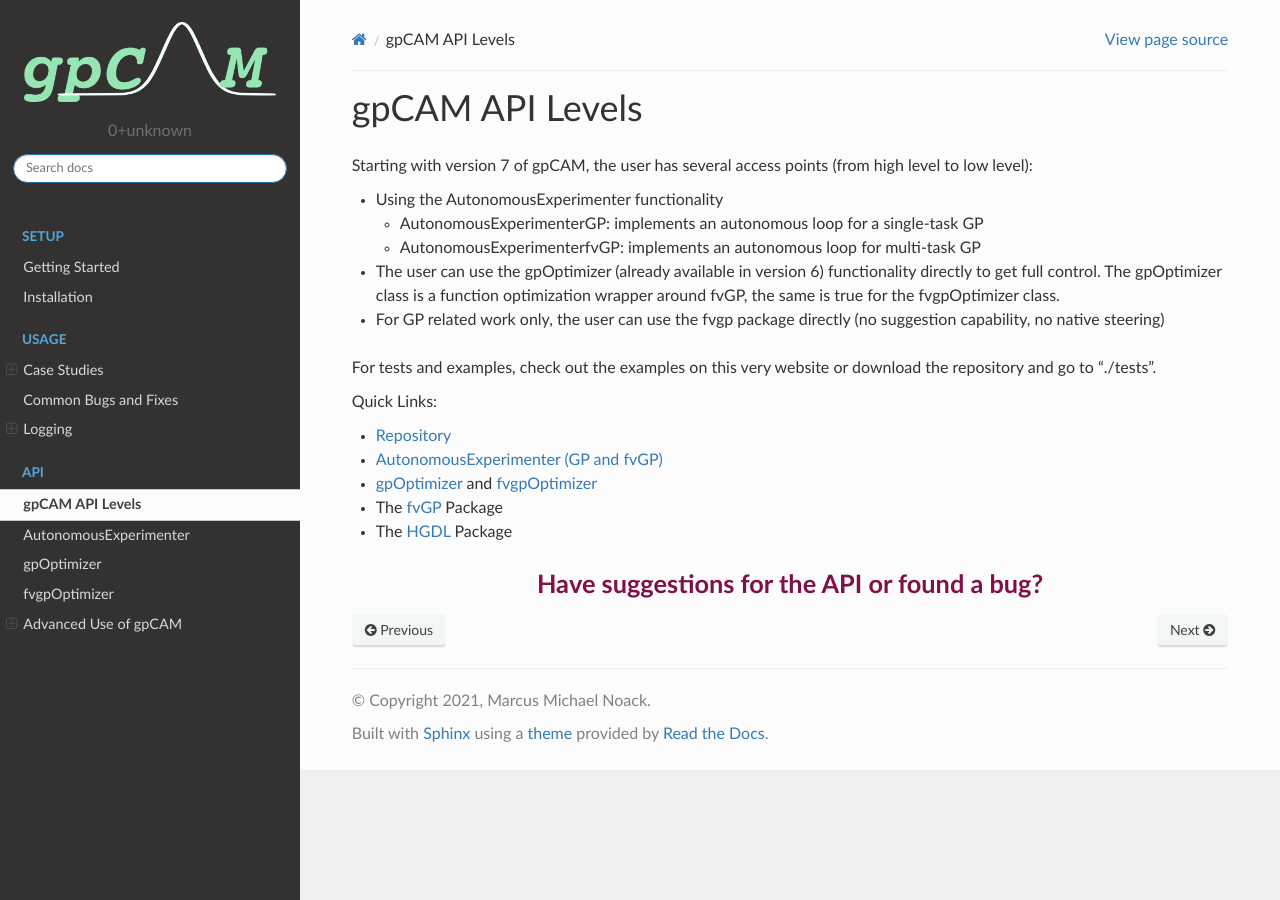
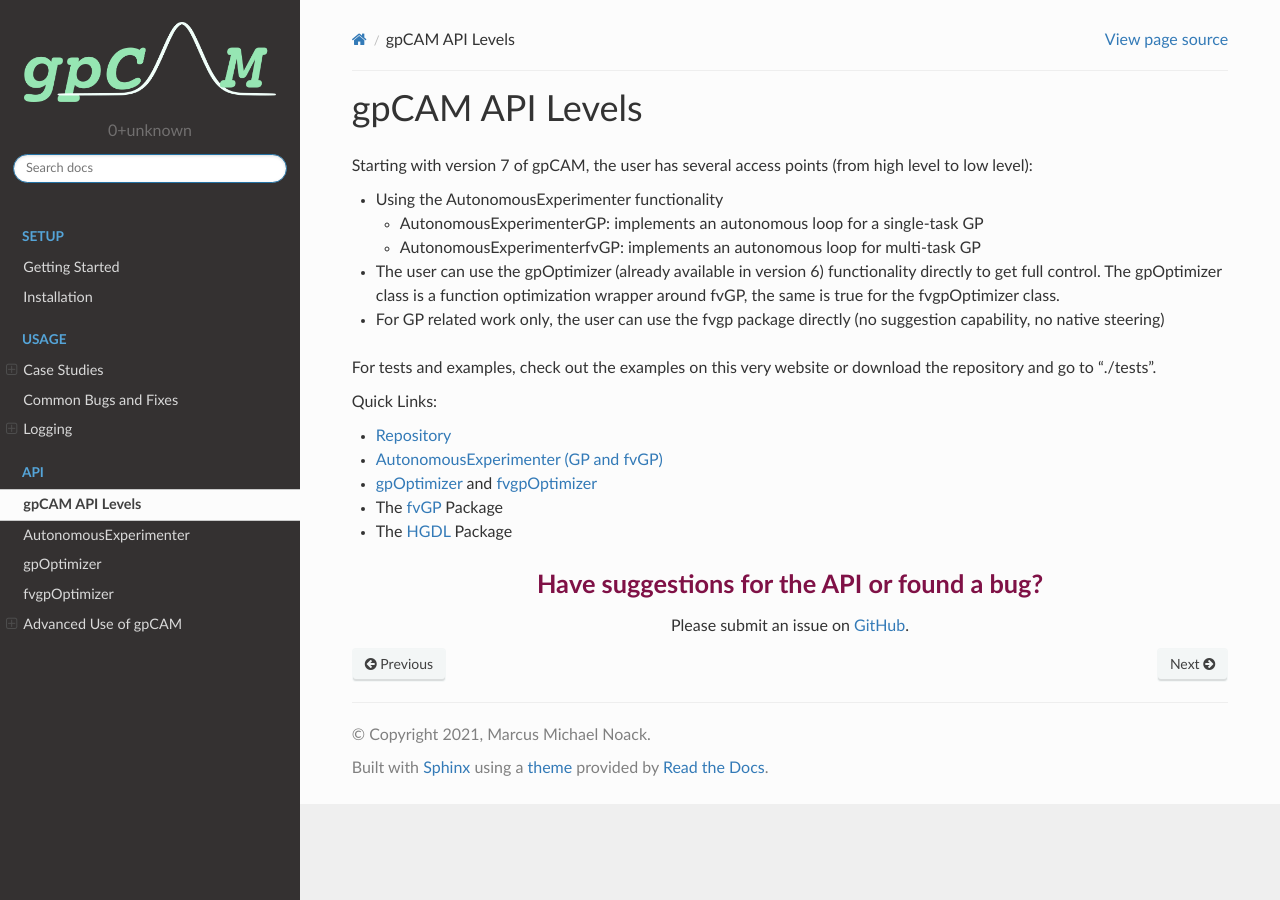
Before and after one commit to lbl-camera/gpCAM, a Sphinx documentation site: the page built from docs/source/api/index.md, in a window 1280 px wide. Built offline with Sphinx 7.4.7 and the Read the Docs theme 2.0.0, drawn with Linux system fonts in a browser that asks for light colours.

Commit message:
small changes to docs

`````diff
--- a/docs/source/api/index.md
+++ b/docs/source/api/index.md
@@ -23,3 +23,7 @@ Quick Links:
 ```{div} centered-heading
 Have suggestions for the API or found a bug?
 ```
+
+````{div} text-center
+Please submit an issue on [GitHub](https://github.com/lbl-camera/gpCAM/).
+````
`````
